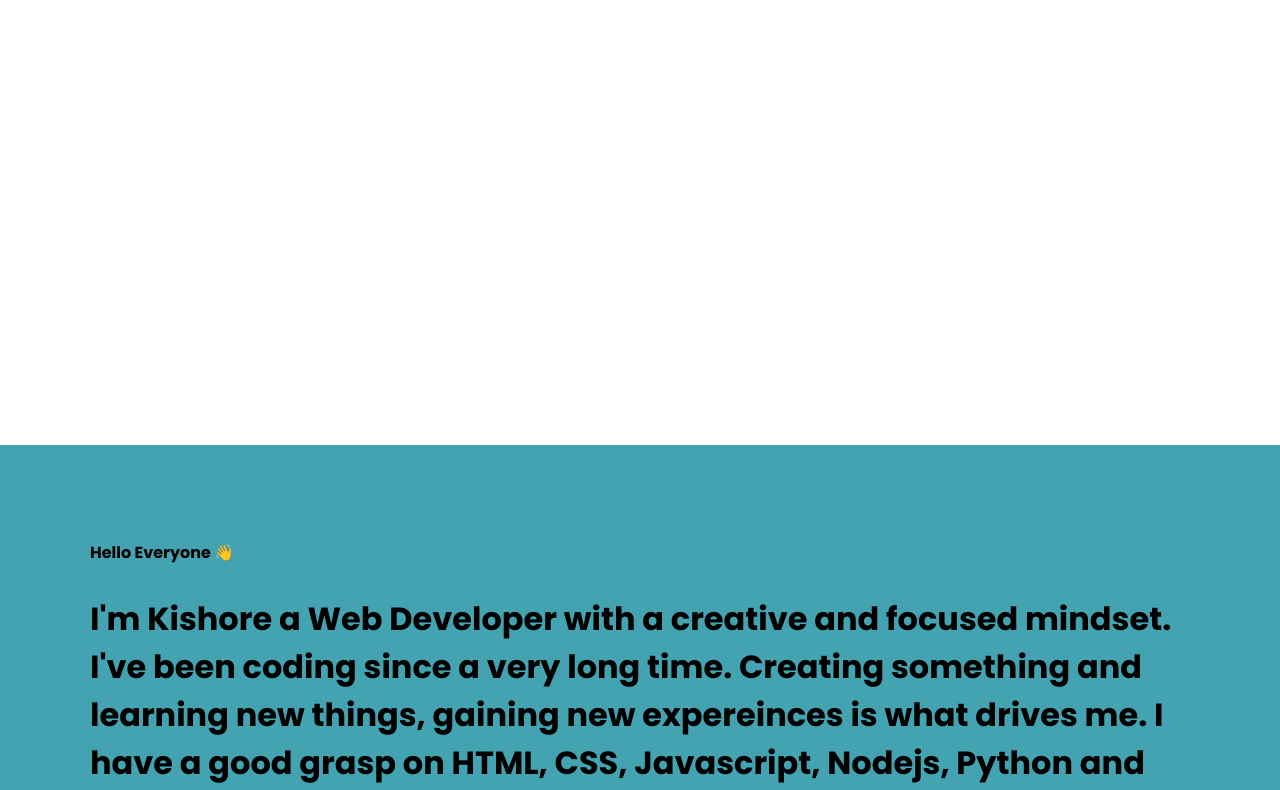
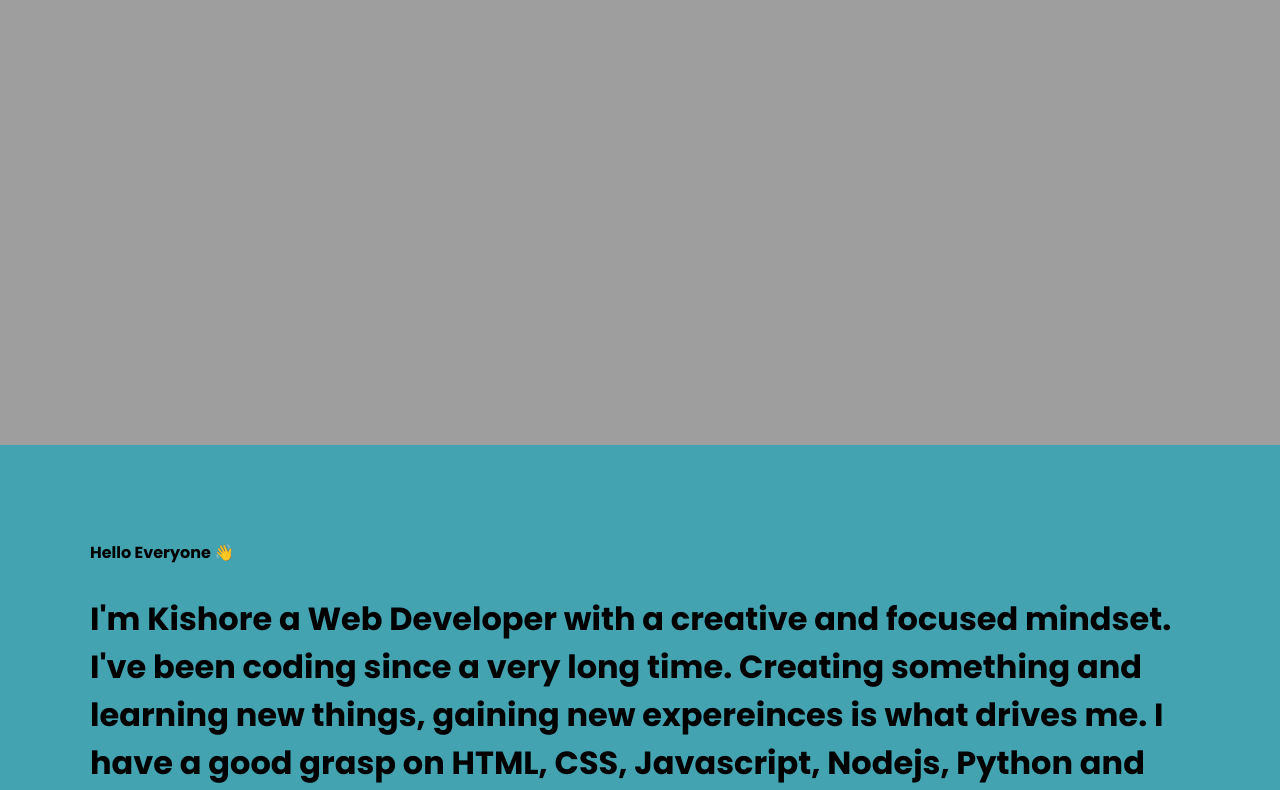
Before and after one commit to Kishore901/portfolio, a plain HTML site: page index.html in a window 1280 px wide. Shown: the part 320-1110 px from the top of the page. Drawn offline with nearby package versions, Linux system fonts and the light colour scheme; the site is published under a folder, as on GitHub Pages, so addresses that start at the root find nothing.

Commit message:
added mainpic

```diff
--- a/styles.css
+++ b/styles.css
@@ -17,7 +17,7 @@ body {
   color: black;
 }
 .main1 {
-  background-image: url("/images/mainpic.png");
+  background-image: url("images/mainpic.png");
   height: 90vh;
   background-size: cover;
   background-position: center;
```
